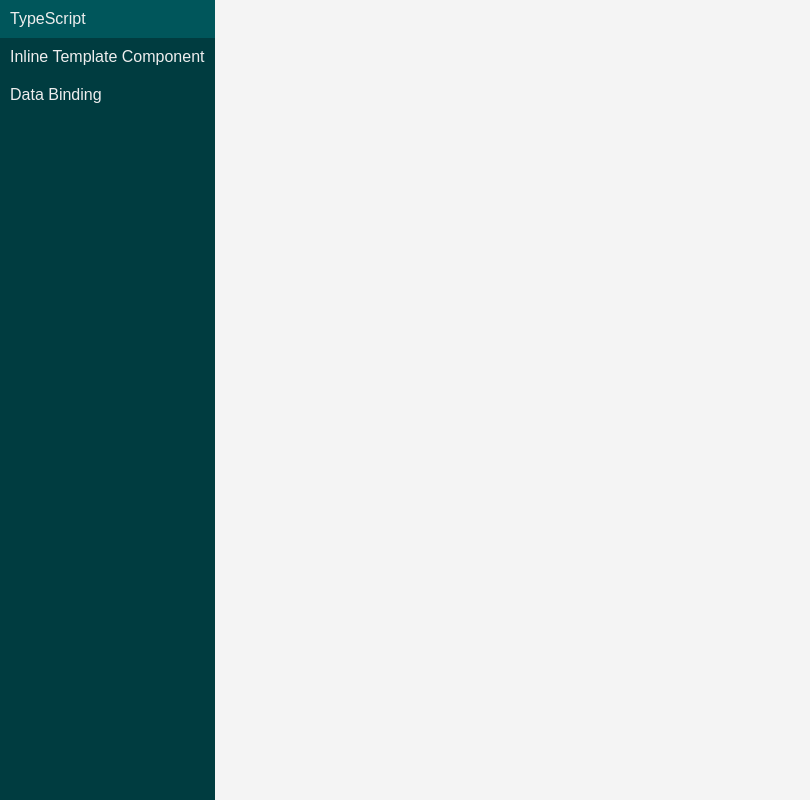
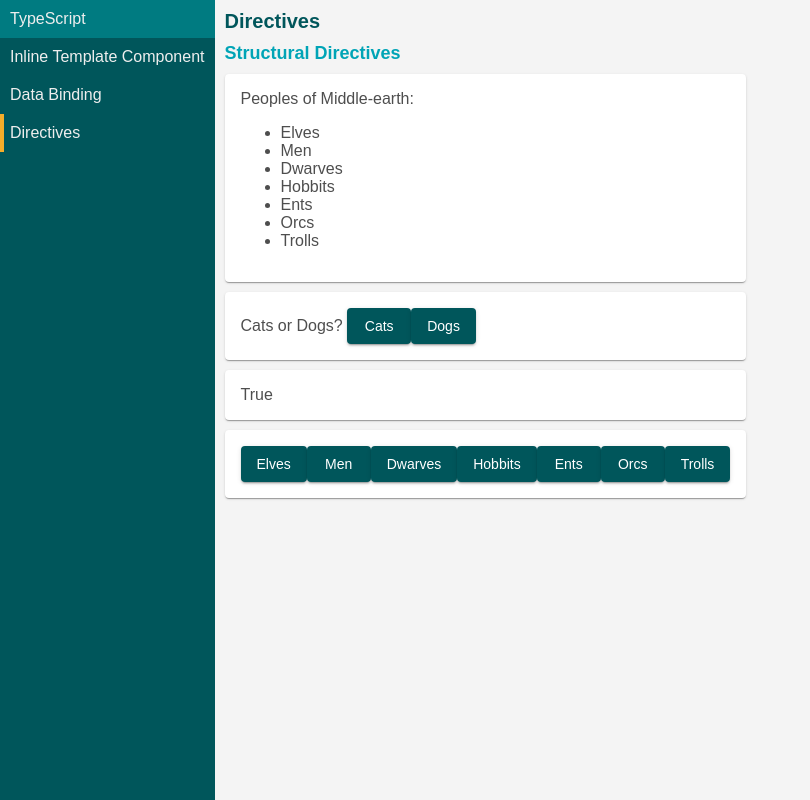
Before and after one commit to musasabi333/angular-matf, an Angular app in the folder angular-matf/: page /directives in a window 1280 px wide. Before the commit this address led to /. Shown: the whole page, without its empty margins (0-810 px from the left). Built offline with nearby package versions, Linux system fonts and the light colour scheme.

Commit message:
c4 - Structural Directives

```diff
--- a/angular-matf/src/app/app-routing.module.ts
+++ b/angular-matf/src/app/app-routing.module.ts
@@ -3,12 +3,13 @@ import { Routes, RouterModule } from '@angular/router';
 import { TypeScriptComponent } from './type-script/type-script.component';
 import { InlineTemplateComponent } from './inline-template/inline-template.component';
 import { DataBindingComponent } from './data-binding/data-binding.component';
-
+import { DirectivesComponent } from './directives/directives.component';
 
 const routes: Routes = [
   { path: 'type-script', component: TypeScriptComponent },
   { path: 'inline-template-component', component: InlineTemplateComponent },
   { path: 'data-binding', component: DataBindingComponent },
+  { path: 'directives', component: DirectivesComponent },
   {
     path: '',
     redirectTo: '/type-script',
--- a/angular-matf/src/app/app.component.css
+++ b/angular-matf/src/app/app.component.css
@@ -5,14 +5,8 @@
 nav {
   display: flex;
   flex-direction: column;
-  background: #003C40;
+  background: #00565B;
   height: 100vh;
-  width: 215px;
-  position: fixed;
-}
-
-router-outlet {
-  margin-left: 215px;
 }
 
 a {
@@ -23,7 +17,7 @@ a {
 }
 
 a:hover {
-  background-color: #00565B;
+  background-color: rgb(0, 123, 129);
 }
 
 a.active {
--- a/angular-matf/src/app/app.component.html
+++ b/angular-matf/src/app/app.component.html
@@ -2,6 +2,7 @@
   <a routerLink="/type-script" routerLinkActive="active">TypeScript</a>
   <a routerLink="/inline-template-component" routerLinkActive="active">Inline Template Component</a>
   <a routerLink="/data-binding" routerLinkActive="active">Data Binding</a>
+  <a routerLink="/directives" routerLinkActive="active">Directives</a>
 </nav>
 
 <router-outlet #routerOutlet="outlet"></router-outlet>
--- a/angular-matf/src/app/app.module.ts
+++ b/angular-matf/src/app/app.module.ts
@@ -10,6 +10,7 @@ import { InlineTemplateComponent } from './inline-template/inline-template.compo
 import { ChildComponent } from './child/child.component';
 import { CounterComponent } from './counter/counter.component';
 import { QuotePipe } from './quote.pipe';
+import { DirectivesComponent } from './directives/directives.component';
 
 @NgModule({
   declarations: [
@@ -19,7 +20,8 @@ import { QuotePipe } from './quote.pipe';
     InlineTemplateComponent,
     ChildComponent,
     CounterComponent,
-    QuotePipe
+    QuotePipe,
+    DirectivesComponent
   ],
   imports: [
     BrowserModule,
--- /dev/null
+++ b/angular-matf/src/app/directives/directives.component.css
@@ -0,0 +1,3 @@
+img {
+    object-fit: cover;
+}
--- /dev/null
+++ b/angular-matf/src/app/directives/directives.component.html
@@ -0,0 +1,48 @@
+<h1>Directives</h1>
+
+<h2>Structural Directives</h2>
+<div>
+    Peoples of Middle-earth:
+    <ul>
+        <li *ngFor="let race of peoples">
+            {{race}}
+        </li>
+    </ul>
+</div>
+
+<div>
+    Cats or Dogs?
+    <button (click)="selectedCat = true; selectedDog = false;">
+        Cats
+    </button>
+    <button (click)="selectedCat = false; selectedDog = true;">
+        Dogs
+    </button>
+
+    <div *ngIf="selectedCat || selectedDog">
+        <img *ngIf="selectedCat" style="height: 100px; width: 100px" src="https://i.kym-cdn.com/entries/icons/facebook/000/000/888/VanillaHappyCat.jpg"/>
+        <img *ngIf="selectedDog" style="height: 100px; width: 100px" src="https://i.pinimg.com/originals/8d/ec/f9/8decf9caed777b8d0d698e01270ce308.png"/>
+    </div>
+</div>
+
+<div *ngIf="true">
+    True
+</div>
+
+<div *ngIf="false">
+    False
+</div>
+
+<div>
+    <button *ngFor="let p of peoples" (click)="setValue(p)">{{p}}</button>
+
+    <span [ngSwitch]="selected">
+        <span *ngSwitchCase="'Elves'">Good</span>
+        <span *ngSwitchCase="'Men'">Good</span>
+        <span *ngSwitchCase="'Dwarves'">Good</span>
+        <span *ngSwitchCase="'Hobbits'">Good</span>
+        <span *ngSwitchCase="'Ents'">Good</span>
+        <span *ngSwitchCase="'Orcs'">Bad</span>
+        <span *ngSwitchCase="'Trolls'">Bad</span>
+    </span>
+</div>
--- /dev/null
+++ b/angular-matf/src/app/directives/directives.component.ts
@@ -0,0 +1,25 @@
+import { Component, OnInit } from '@angular/core';
+
+@Component({
+  selector: 'matf-directives',
+  templateUrl: './directives.component.html',
+  styleUrls: ['./directives.component.css']
+})
+export class DirectivesComponent implements OnInit {
+
+  peoples = ['Elves', 'Men', 'Dwarves', 'Hobbits', 'Ents', 'Orcs', 'Trolls'];
+  selectedCat = false;
+  selectedDog = false;
+
+  selected: string;
+
+  constructor() { }
+
+  ngOnInit() {
+  }
+
+  setValue(people: string): void {
+    this.selected = people;
+  }
+
+}
```
Also changed, not shown: 1 other file (tests, documents, lock files or other folders).
